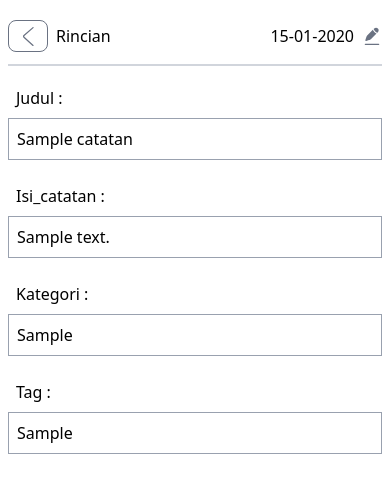
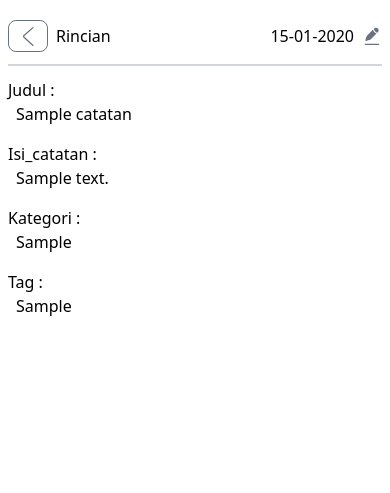
Before and after one commit to dodiman/pengelolaan_keuangan, a Django app: page /catatan/00000000-0000-0000-0000-000000000001/ in a window 390 px wide. Shown: the part 52-545 px from the top of the page. Run offline with Django 5.2, Linux system fonts and the light colour scheme; a user stored in the database is signed in; tables that the repository leaves empty hold one stand-in row (values such as "Sample post"); parts of the project's set-up code (start-up, migrations or seed data) failed here and were passed over; some libraries are stand-ins or nearby versions.

Commit message:
modif: detail catatan

```diff
--- a/catatan/templates/catatan/partials/card/keterangan.html
+++ b/catatan/templates/catatan/partials/card/keterangan.html
@@ -1,4 +1,4 @@
 <div class="flex flex-col md:flex-row gap-0 md:gap-2 text-base">
-  <span class="p-2 capitalize max-w-32 w-40 text-nowrap md:text-right">{{key}} :</span>
-  <p class="border border-gray-400 px-2 py-2 flex-1 max-h-40 overflow-auto">{{ value }}</p>
+  <span class="md:p-2 capitalize max-w-32 w-40 text-nowrap text-left md:text-right">{{key}} :</span>
+  <p class="md:border md:border-gray-400 px-2 md:py-2 flex-1 max-h-40 overflow-auto">{{ value }}</p>
 </div>
```
